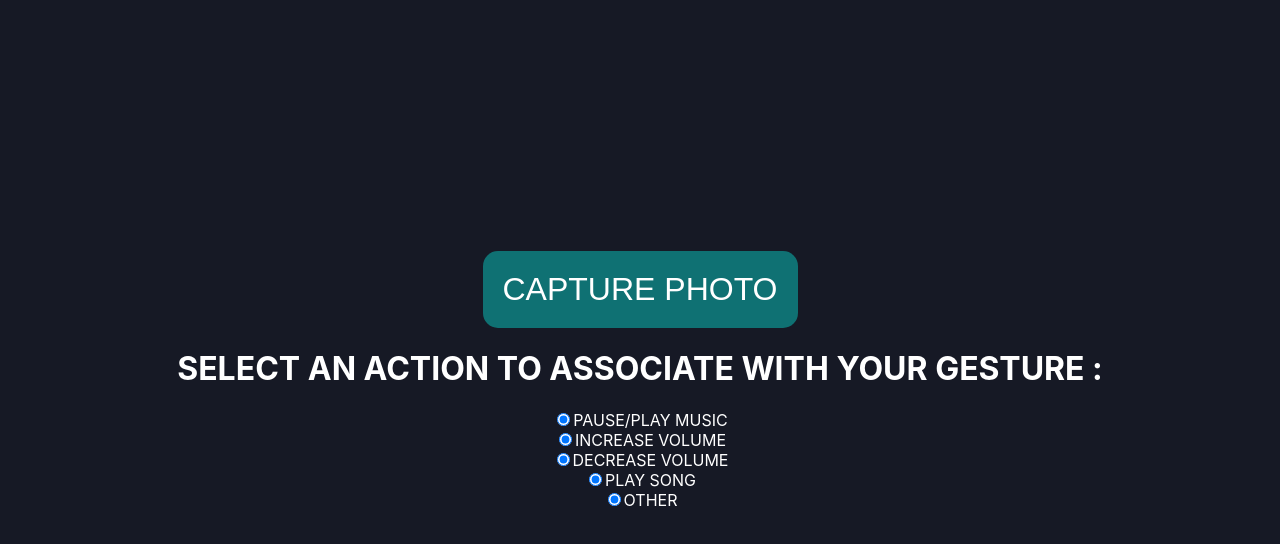
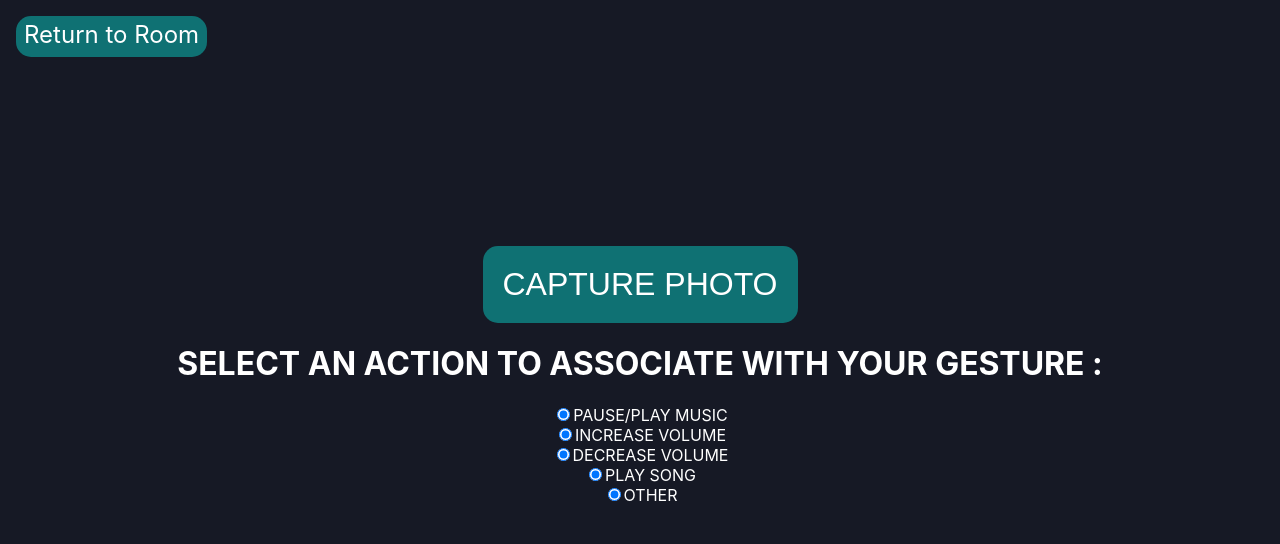
Before and after one commit to ethantorone/Jesture, a React (Create React App) app in the folder jesture-frontend/: page /create-gesture in a window 1280 px wide. Shown: the top 544 px of the page. Built offline with nearby package versions, Linux system fonts and the light colour scheme; no server answers.

Commit message:
return button

```diff
--- a/jesture-frontend/src/Components/gestureCreate.js
+++ b/jesture-frontend/src/Components/gestureCreate.js
@@ -71,7 +71,10 @@ const ActionSelect = () => {
 
 function GestureCreate(props) {
   return (
-    <div>
+    <div className="gesture-page">
+      <header className="gesture-header">
+        <a className="exit-button" href='/'>Return to Room</a>
+      </header>
       <WebcamCapture/>
       <ActionSelect/>
     </div>
--- a/jesture-frontend/src/Components/gestureCreate.modules.css
+++ b/jesture-frontend/src/Components/gestureCreate.modules.css
@@ -1,3 +1,7 @@
+div {
+  z-index: 1;
+}
+
 .cameraAndButtons {
   display: flex;
   flex-direction: column;
@@ -5,7 +9,7 @@
 }
 
 .webCam {
-  margin-top: 5em;
+  margin-top: 4em;
   border-radius: 45px;
   max-width: 30%;
   align-self: center;
@@ -38,3 +42,26 @@
   display: flex;
   flex-direction: column;
 }
+
+.gesture-page {
+  width: 100%
+}
+
+.exit-button {
+  background-color: #0F7173;
+  border-radius: 15px;
+  padding: 0.5rem;
+  padding-top: 0.25rem;
+  border: none;
+  font-size: 1.5rem;
+  color: white;
+  text-decoration: none;
+  margin: 1rem;
+}
+
+.gesture-header {
+  display: flex;
+  justify-content: start;
+  position: fixed;
+  /* z-index: -1; */
+}
```
